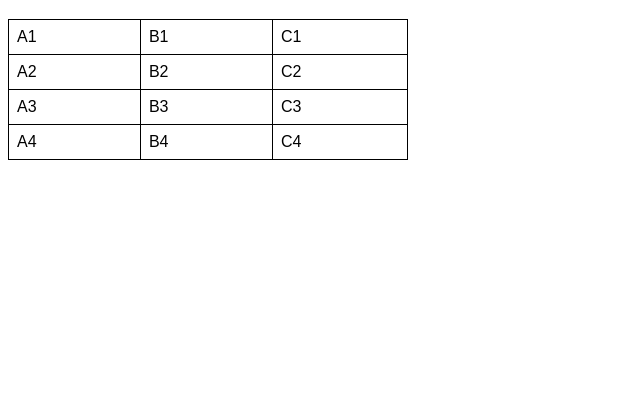
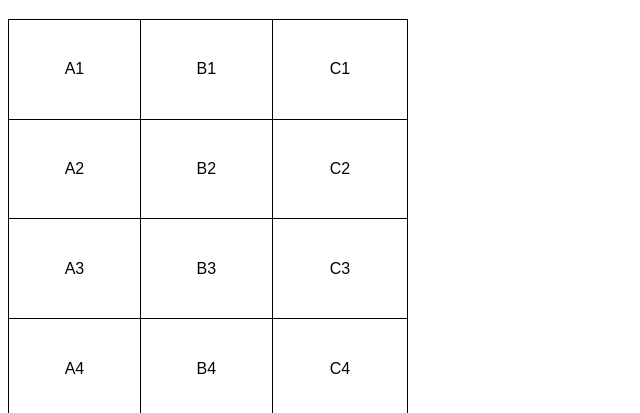
Before and after one commit to Johnydeveloper1997/Curso-de-HTML-E-CSS, a plain HTML site: page exercícios/Exercícios023/tabela001.html in a window 1280 px wide. Shown: the part 61-474 px from the top of the page, without its empty margins (0-640 px from the left). Drawn offline with Linux system fonts and the light colour scheme.

Commit message:
tabela update 1

```diff
--- a/exercícios/Exercícios023/tabela001.html
+++ b/exercícios/Exercícios023/tabela001.html
@@ -14,12 +14,20 @@
             A propriedade border-collapse em CSS é usada para definir as bordas da célula presente dentro da tabela e diz se essas células compartilharão uma borda comum ou não.
             */
             width: 400px;
+            height:400px;
             border-collapse: collapse;
         }
 
         td{
+            /*
+            vertical align se trata do alinhamento vertical de um elemento html, seja ele um texto, uma imagem, etc. Pode ser dividido em: top, middle e bottom.
+            */
             border: 1px solid black;
             padding: 8px;
+            text-align: center;
+            vertical-align: middle;
+
+
 
         }
     </style>
@@ -28,9 +36,9 @@
     <h1>Minha Primeira Tabela</h1>
     <!--HIERARQUITA DE TABELAS (SIMPLES)
             TABELA = tabela
-            TABELA ROW = Linha de tabela
-            TABLE HEADER = Cabeçalho de tabela
-            TABLE DATA = Dado de tabela
+            TABELA ROW  (tr)= Linha de tabela
+            TABLE HEADER (th) = Cabeçalho de tabela
+            TABLE DATA (td)= Dado de tabela
         -->
 
     <table>
```
Lines whose indentation alone changed are shown as unchanged.
